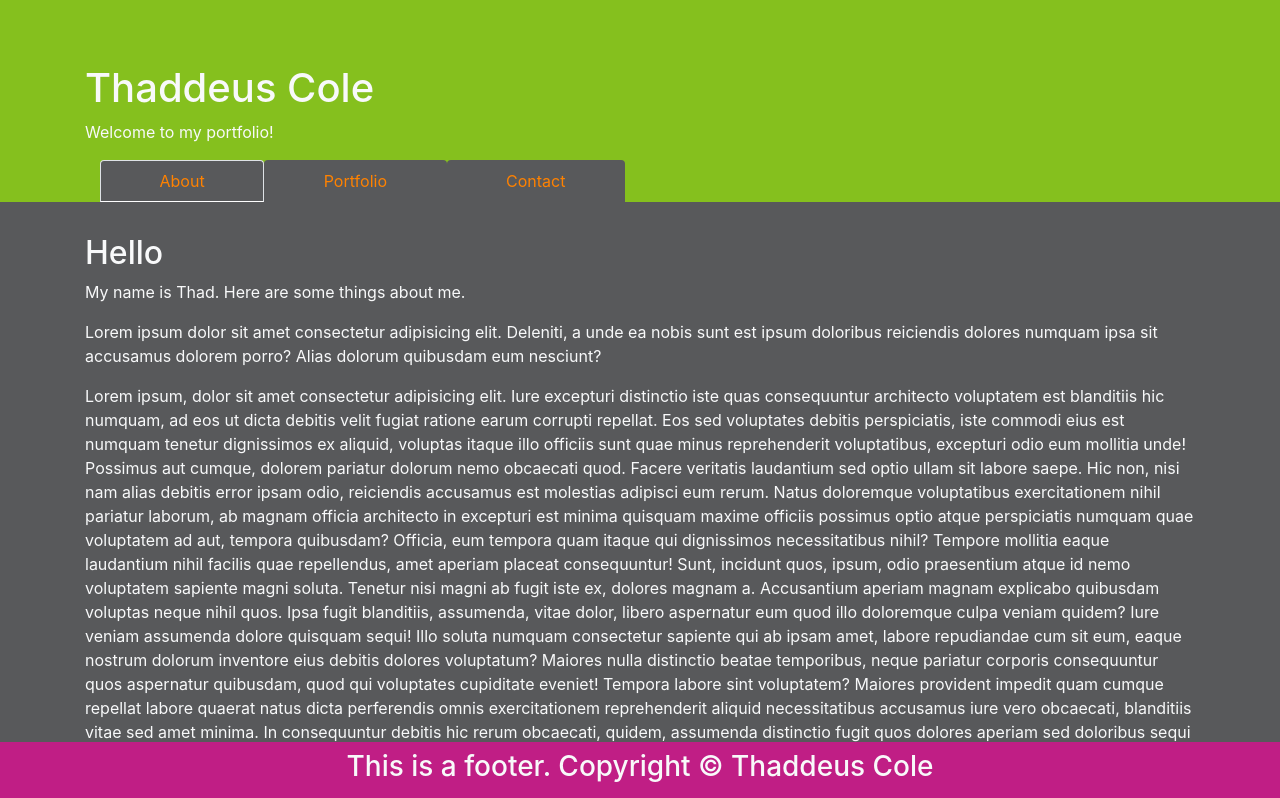
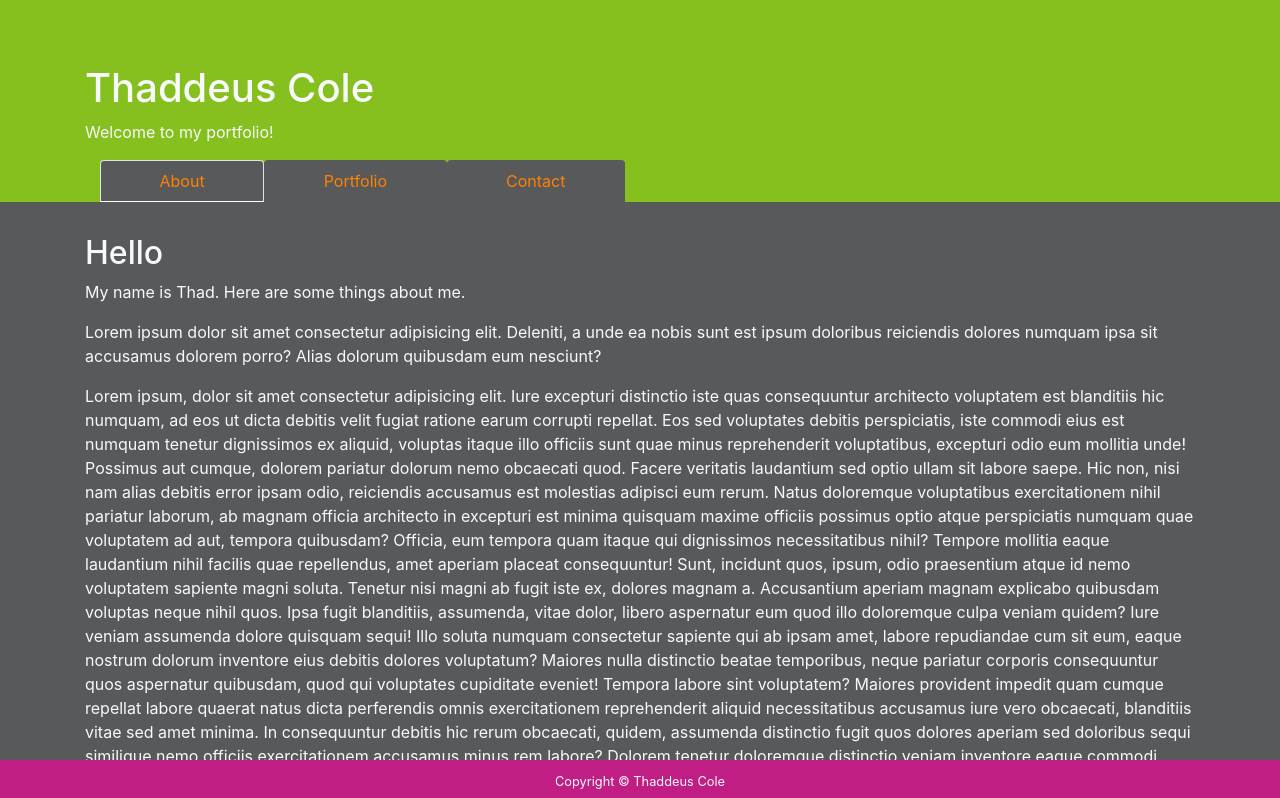
Before and after one commit to thadkingcole/thadkingcole.github.io, a React (Create React App) app: page / in a window 1280 px wide. Shown: the top 798 px of the page. Built offline with nearby package versions, Linux system fonts and the light colour scheme.

Commit message:
make footer smaller & remove unused bootsrap components

```diff
--- a/src/App.js
+++ b/src/App.js
@@ -1,9 +1,9 @@
 import React from "react";
+import Col from "react-bootstrap/Col";
+import Container from "react-bootstrap/Container";
 import Jumbotron from "react-bootstrap/Jumbotron";
-import Container from "react-bootstrap/Container";
 import Nav from "react-bootstrap/Nav";
 import Row from "react-bootstrap/Row";
-import { Col, Navbar } from "react-bootstrap";
 
 function App() {
   return (
@@ -118,7 +118,7 @@ function App() {
         className="bg-secondary mb-0 py-2 fixed-bottom text-center"
       >
         <Container>
-          <h3>This is a footer. Copyright &copy; Thaddeus Cole</h3>
+          <small>Copyright &copy; Thaddeus Cole</small>
         </Container>
       </Jumbotron>
     </>
```
